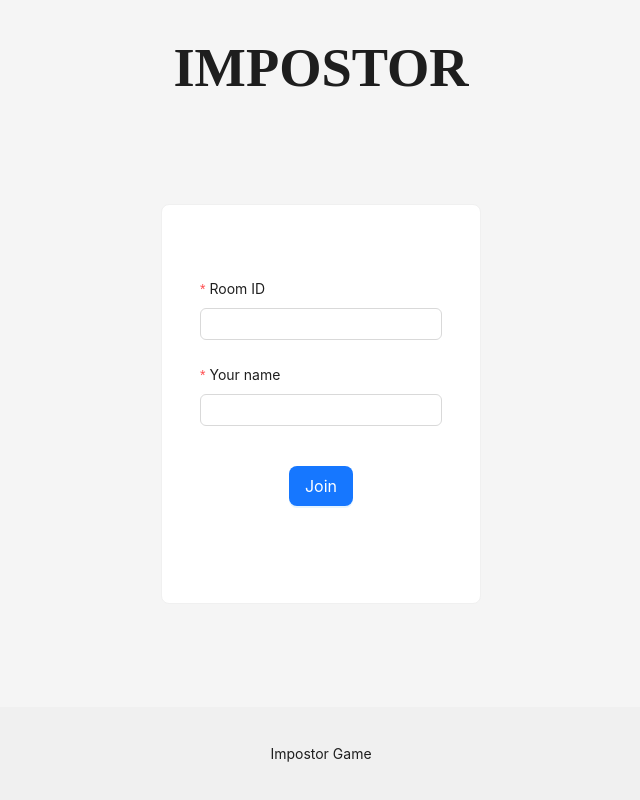
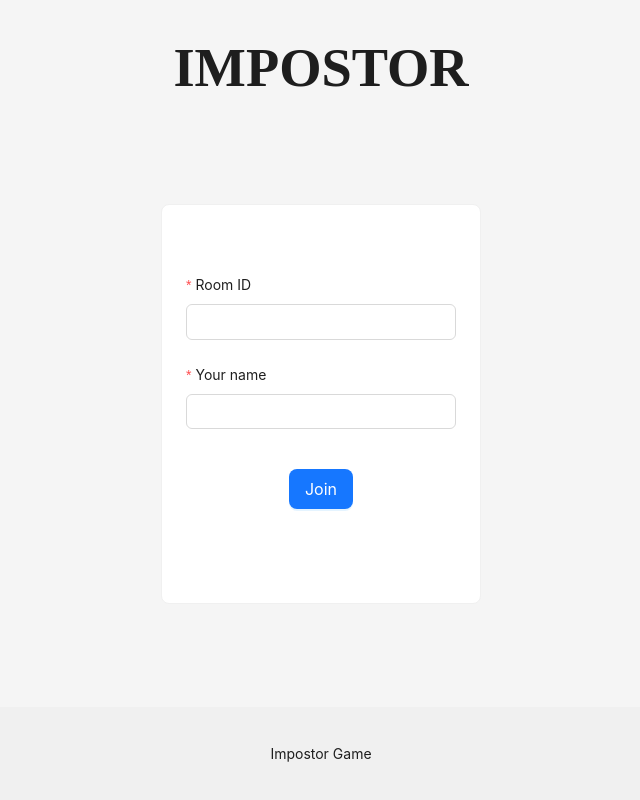
Before and after one commit to JuanpiCasti/impostor, a React (Vite) app in the folder packages/frontend/: page /join-room in a window 1280 px wide. Shown: the whole page, without its empty margins (319-959 px from the left). Built offline with nearby package versions, Linux system fonts and the light colour scheme; no server answers; a web font is replaced by a local one.

Commit message:
input size

```diff
--- a/packages/frontend/src/features/create-room/RoomCreationForm.css
+++ b/packages/frontend/src/features/create-room/RoomCreationForm.css
@@ -9,3 +9,7 @@
   align-items: center;
   height: 100%;
 }
+
+.form-menu input {
+  font-size: 1rem;
+}
--- a/packages/frontend/src/features/join-room/RoomJoinForm.css
+++ b/packages/frontend/src/features/join-room/RoomJoinForm.css
@@ -9,3 +9,7 @@
   align-items: center;
   height: 100%;
 }
+
+.form-menu input {
+  font-size: 1rem;
+}
```
